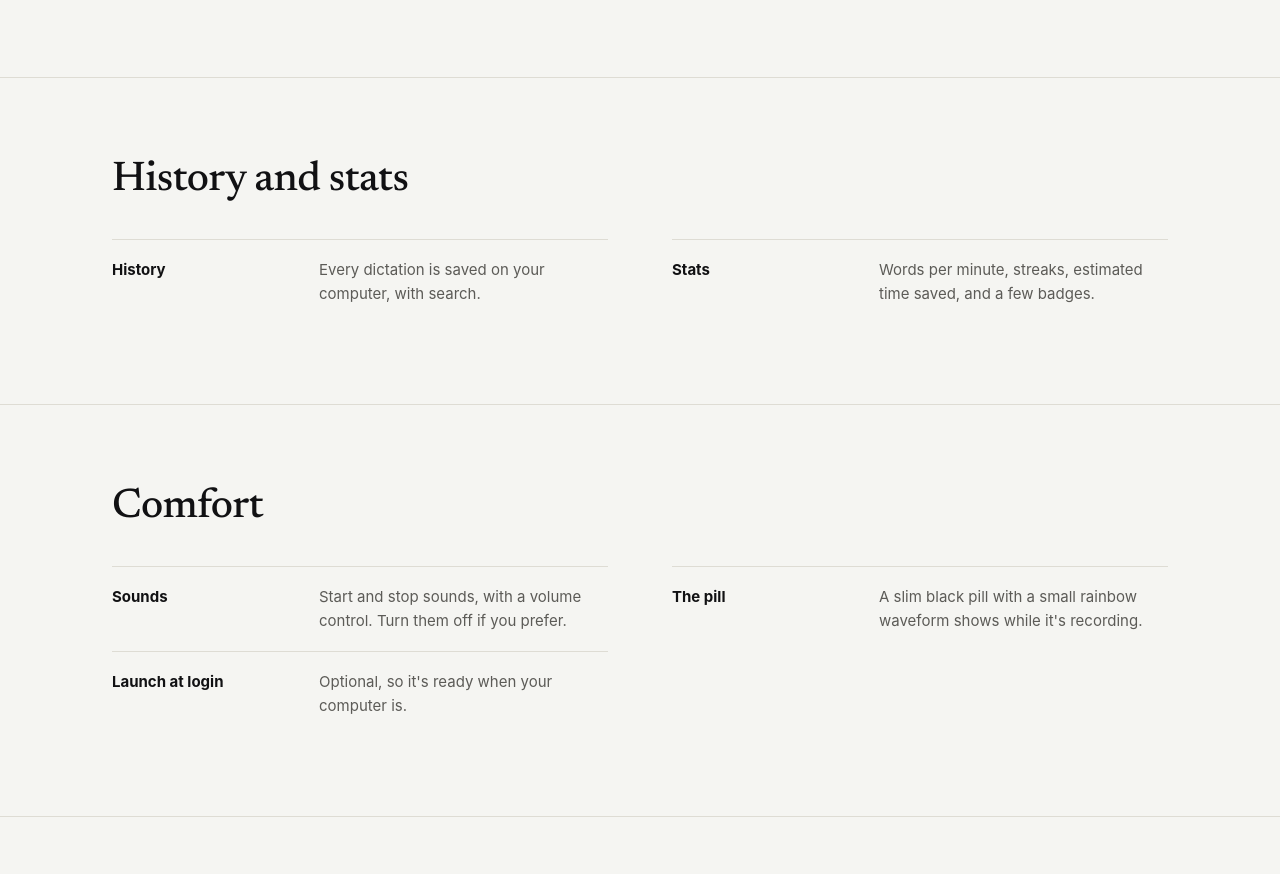
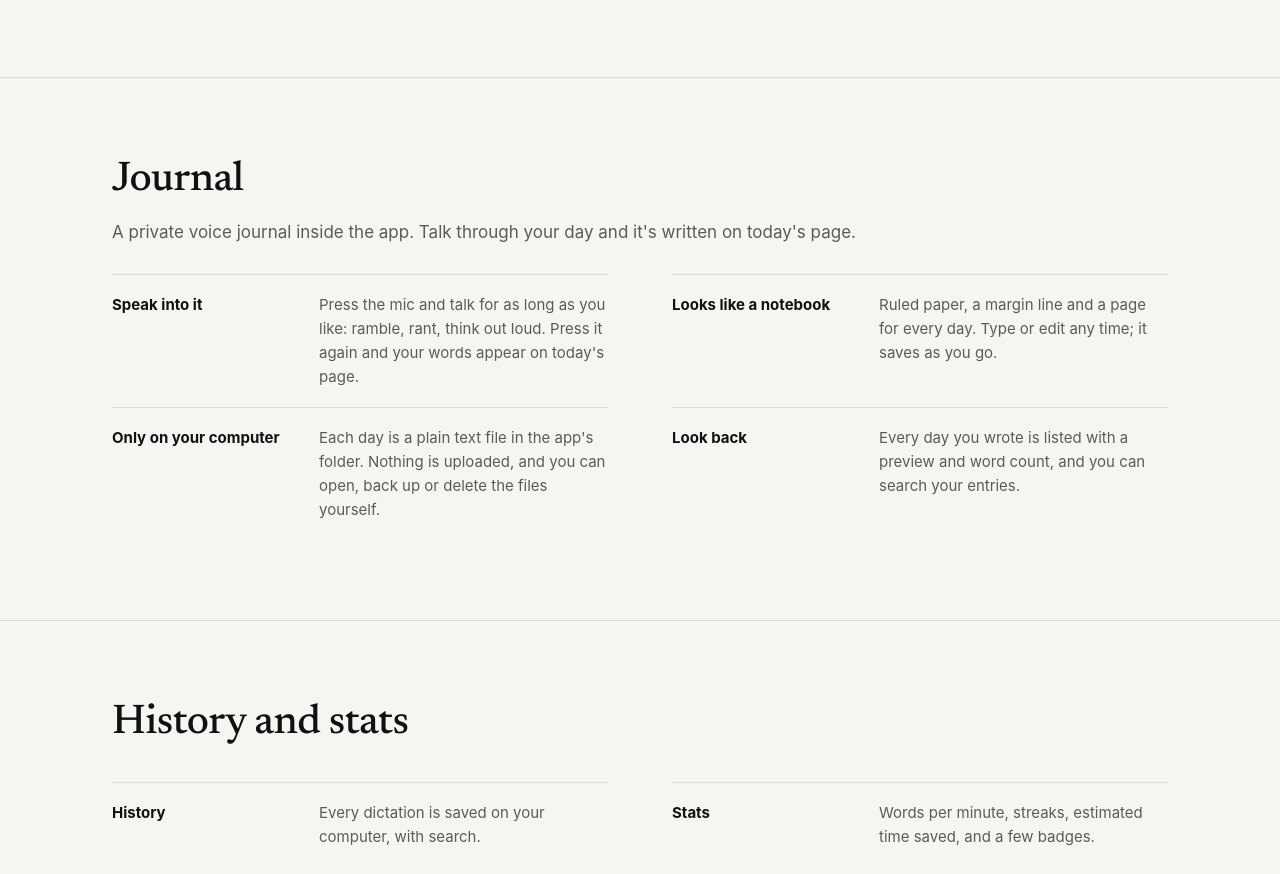
Before and after one commit to jungmarker/vurb, a plain HTML site: page features.html in a window 1280 px wide. Shown: the part 2016-2890 px from the top of the page. Drawn offline with Linux system fonts and the light colour scheme.

Commit message:
Update website

```diff
--- a/features.html
+++ b/features.html
@@ -109,6 +109,18 @@
         </dl>
       </div>
     </section>
+    <section class="section" aria-labelledby="journal-title">
+      <div class="container">
+        <h2 id="journal-title">Journal</h2>
+        <p class="muted intro">A private voice journal inside the app. Talk through your day and it's written on today's page.</p>
+        <dl class="features">
+          <div><dt>Speak into it</dt><dd>Press the mic and talk for as long as you like: ramble, rant, think out loud. Press it again and your words appear on today's page.</dd></div>
+          <div><dt>Looks like a notebook</dt><dd>Ruled paper, a margin line and a page for every day. Type or edit any time; it saves as you go.</dd></div>
+          <div><dt>Only on your computer</dt><dd>Each day is a plain text file in the app's folder. Nothing is uploaded, and you can open, back up or delete the files yourself.</dd></div>
+          <div><dt>Look back</dt><dd>Every day you wrote is listed with a preview and word count, and you can search your entries.</dd></div>
+        </dl>
+      </div>
+    </section>
     <section class="section" aria-labelledby="history-and-stats-title">
       <div class="container">
         <h2 id="history-and-stats-title">History and stats</h2>
```
Also changed, not shown: changelog.html (+14 -0 lines), security.html (+1 -0 lines).
